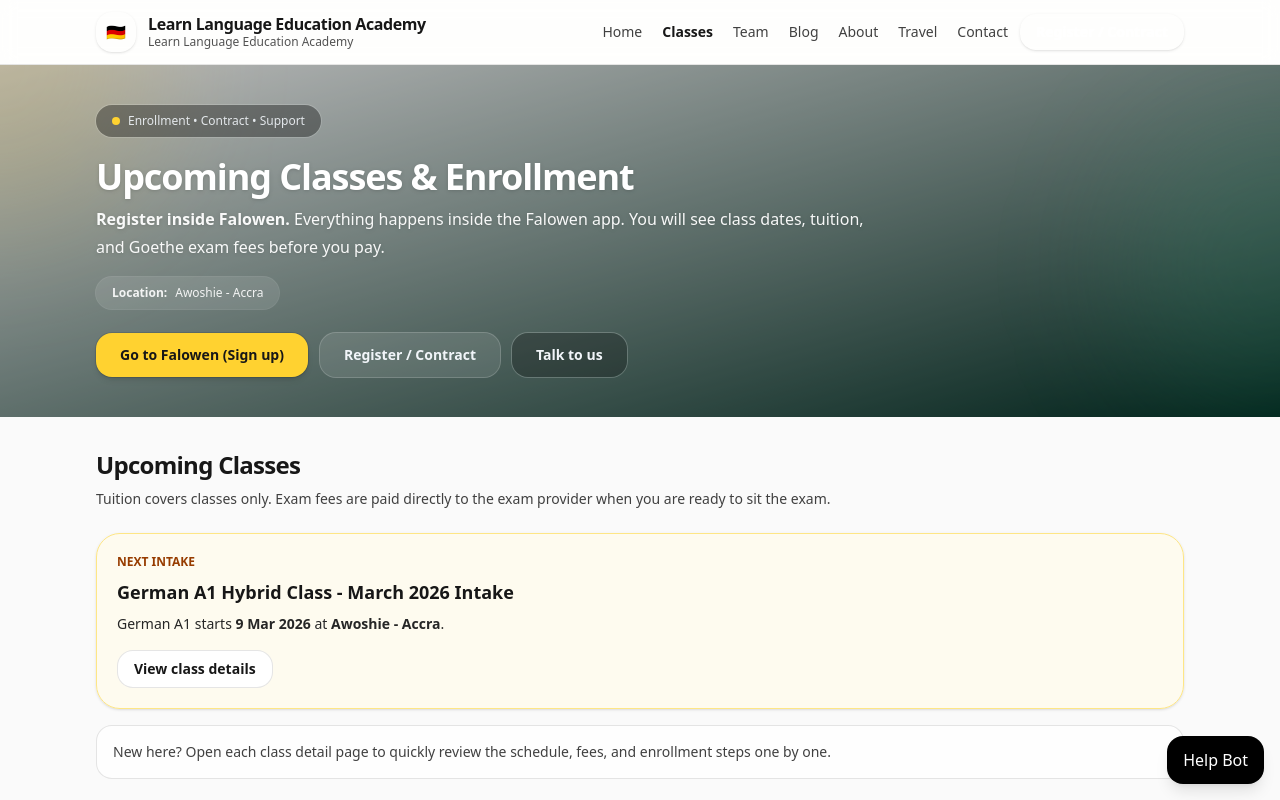
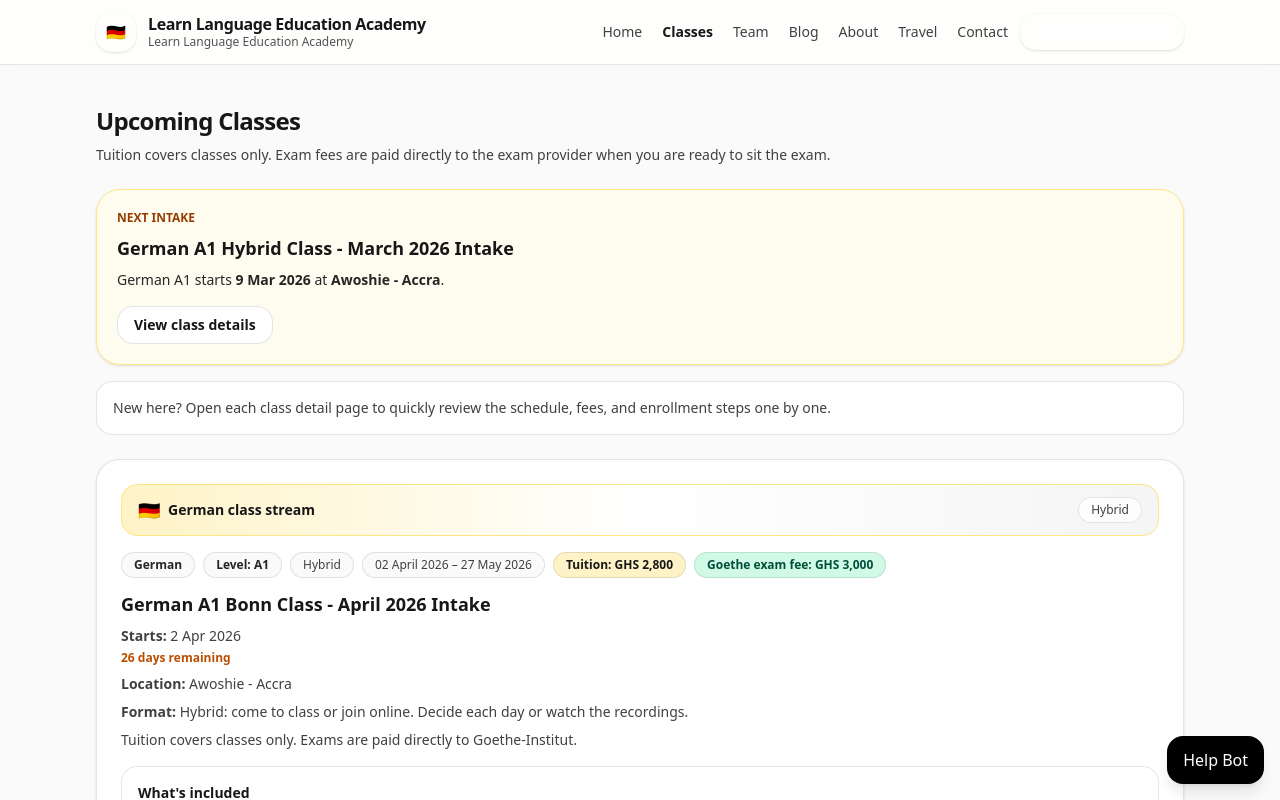
Before and after one commit to learngermanghana/learngermanghana-site, a Next.js app: page /classes in a window 1280 px wide. Shown: the top 800 px of the page. Built offline with nearby package versions, Linux system fonts and the light colour scheme.

Commit message:
Remove classes page enrollment hero section

```diff
--- a/src/app/classes/ClassesPageClient.tsx
+++ b/src/app/classes/ClassesPageClient.tsx
@@ -7,7 +7,7 @@ import { Container } from "@/components/Container";
 import { upcomingClasses, tuitionFeesGHS, goetheExamFeesGHS } from "@/data/content";
 import { getClassPath, getNextIntake } from "@/lib/classes";
 import { formatDatePretty, getDaysUntilStart } from "@/lib/date";
-import { CTA, LINKS, SITE } from "@/lib/site";
+import { SITE } from "@/lib/site";
 
 function money(amount: number) {
   return `GHS ${amount.toLocaleString("en-GH")}`;
@@ -80,62 +80,8 @@ export default function ClassesPage() {
 
   return (
     <div className="bg-neutral-50">
-      <div className="relative overflow-hidden">
-        <div className="absolute inset-0 bg-gradient-to-br from-brand-950 via-brand-900 to-emerald-950" />
-        <div className="absolute -left-40 -top-40 h-80 w-80 rounded-full bg-amber-300/20 blur-3xl" />
-        <div className="absolute -right-40 top-10 h-80 w-80 rounded-full bg-emerald-300/15 blur-3xl" />
-        <div className="absolute inset-0 bg-black/35 sm:bg-black/25" />
-
-        <Container>
-          <section className="relative py-8 sm:py-10 text-slate-100">
-            <div className="inline-flex items-center gap-2 rounded-full bg-black/35 px-4 py-2 text-xs text-slate-100/90 ring-1 ring-white/15">
-              <span className="h-2 w-2 rounded-full bg-amber-300" />
-              Enrollment • Contract • Support
-            </div>
-
-            <h1 className="mt-5 text-2xl sm:text-4xl font-semibold text-white drop-shadow">
-              Upcoming Classes & Enrollment
-            </h1>
-
-            <p className="mt-2 text-sm sm:text-base text-white/95 leading-7 drop-shadow max-w-3xl">
-              <span className="font-semibold">Register inside Falowen.</span> Everything happens inside the Falowen
-              app. You will see class dates, tuition, and Goethe exam fees before you pay.
-            </p>
-
-            <div className="mt-4 inline-flex items-center gap-2 rounded-full bg-white/10 px-4 py-2 text-xs text-white/90 ring-1 ring-white/15">
-              <span className="font-semibold">Location:</span> Awoshie - Accra
-            </div>
-
-            <div className="mt-6 flex flex-col sm:flex-row gap-3">
-              <a
-                href={LINKS.falowen}
-                target="_blank"
-                rel="noreferrer"
-                className="w-full sm:w-auto inline-flex items-center justify-center rounded-2xl bg-amber-300 px-6 py-3 text-sm font-semibold text-neutral-900 hover:bg-amber-200 shadow-md ring-1 ring-black/10"
-              >
-                Go to Falowen (Sign up)
-              </a>
-
-              <a
-                href={CTA.primary.href}
-                className="w-full sm:w-auto inline-flex items-center justify-center rounded-2xl bg-white/10 px-6 py-3 text-sm font-semibold text-slate-100 hover:bg-white/15 ring-1 ring-white/25"
-              >
-                Register / Contract
-              </a>
-
-              <a
-                href={CTA.help.href}
-                className="w-full sm:w-auto inline-flex items-center justify-center rounded-2xl bg-black/25 px-6 py-3 text-sm font-semibold text-slate-100 hover:bg-black/35 ring-1 ring-white/20"
-              >
-                Talk to us
-              </a>
-            </div>
-          </section>
-        </Container>
-      </div>
-
       <Container>
-        <section className="pb-14 sm:pb-20 pt-8">
+        <section className="py-8 pb-14 sm:py-10 sm:pb-20">
           <div className="flex items-end justify-between gap-4">
             <h2 className="text-xl sm:text-2xl font-semibold text-neutral-900">Upcoming Classes</h2>
           </div>
```
